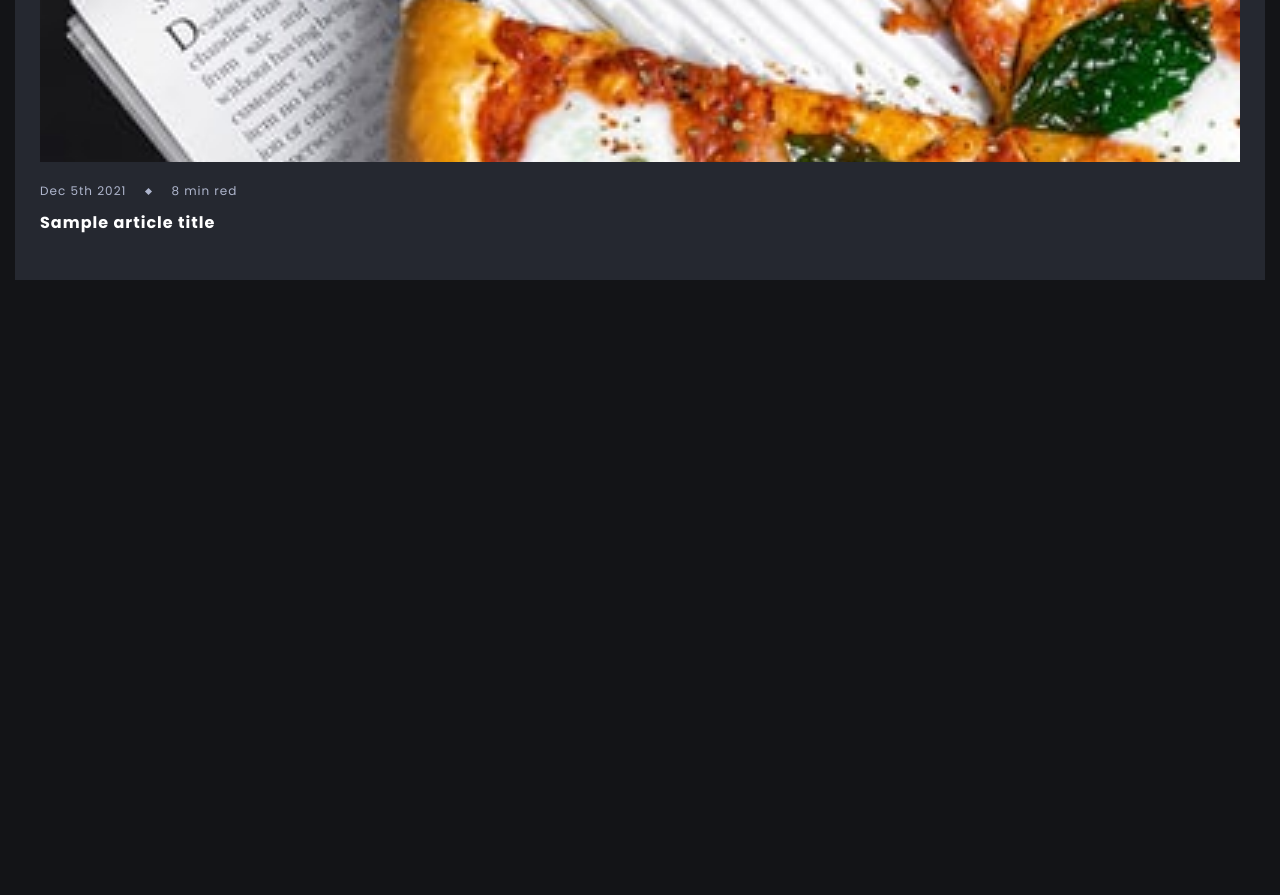
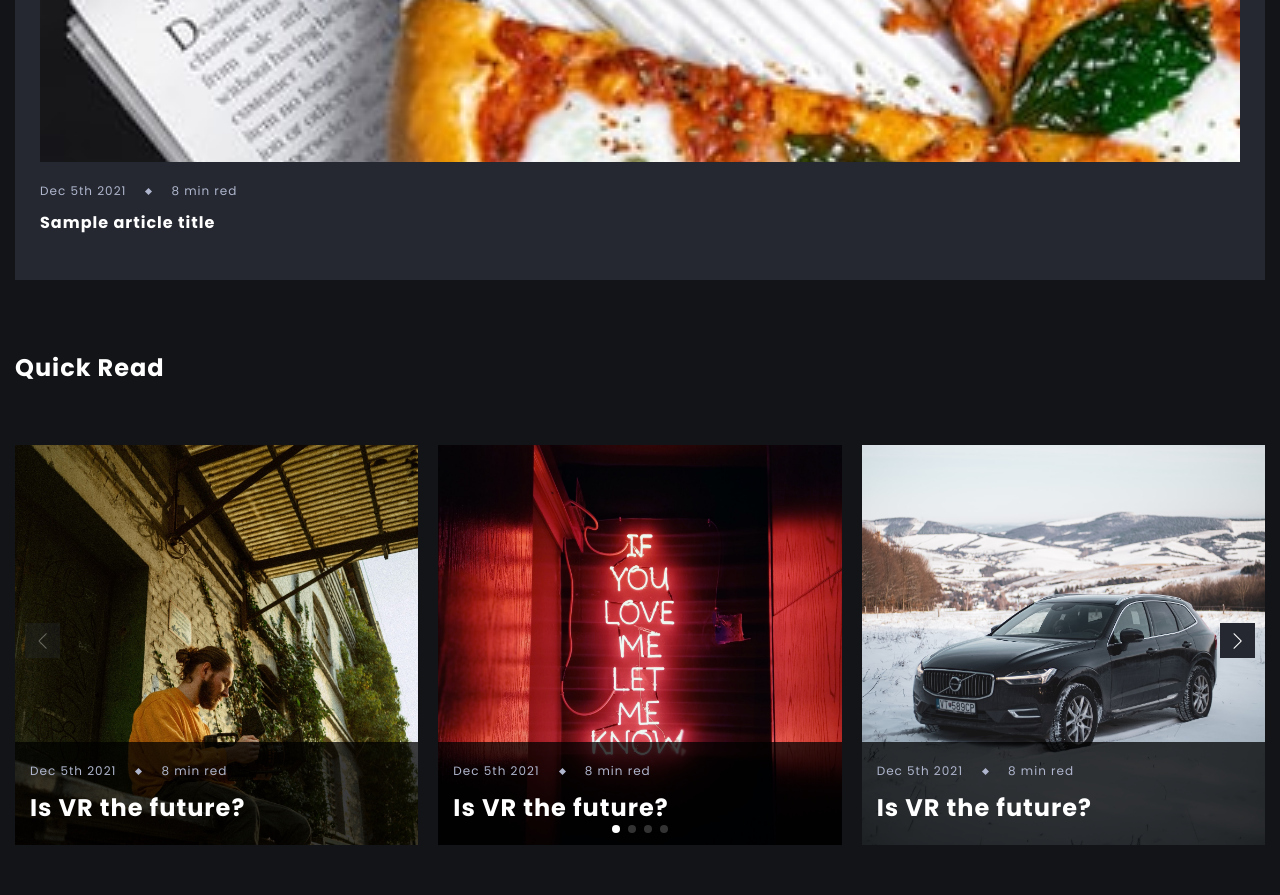
Before and after one commit to Achmad-R/Blog, a plain HTML site: page index.html in a window 1280 px wide. Shown: the part 2500-3395 px from the top of the page. Before the commit the page ends 2800 px from the top, so only its background shows below. Drawn offline with nearby package versions, Linux system fonts and the light colour scheme.

Commit message:
Add Quick Read Section

```diff
--- a/assets/css/main.css
+++ b/assets/css/main.css
@@ -443,10 +443,51 @@ body.light-theme{
 .trending-news-box:hover .article-title{
     color: var(--light-color-alt);
 }
+
 /* Quick read */
+.section-title{
+    position: relative;
+    font-size: var(--font-size-md);
+    margin-bottom: 6rem;
+}
+
+.section-title::before{
+    content: attr(data-name);
+    font-size: var(--font-size-lg);
+    text-transform: uppercase;
+    opacity: -1;
+    position: absolute;
+    top: 1.5rem;
+    left: 2rem;
+}
+
+.article.swiper-slide{
+    height: 40rem;
+}
 
 /* Quick read - Swiper */
+.swiper-wrapper{
+    height: auto;
+}
 
+.swiper-controls{
+    width: 3.5rem;
+    height: 3.5rem;
+    background-color: var(--secondary-background-color);
+}
+
+.swiper-controls::after{
+    font-size: 1.6rem;
+    color: var(--light-color);
+}
+
+.swiper-pagination{
+    bottom: .5rem !important;
+}
+
+.swiper-pagination-bullet{
+    background-color: var(--light-color);
+}
 /* Older posts */
 
 /* Popular tags */
--- a/assets/js/main.js
+++ b/assets/js/main.js
@@ -60,4 +60,24 @@ themeToggleBtn.addEventListener('click', () => {
         localStorage.removeItem('currentTheme');
     }
 });
+
 // Swiper
+const swiper = new Swiper('.swiper', {
+    slidesPerView: 1,
+    spaceBetween: 20,
+    navigation: {
+        nextEl: '.swiper-button-next',
+        prevEl: '.swiper-button-prev'
+    },
+    pagination: {
+        el: '.swiper-pagination'
+    },
+    breakpoints: {
+        700: {
+            slidesPerView: 2
+        },
+        1200: {
+            slidesPerView: 3
+        }
+    }
+});
--- a/index.html
+++ b/index.html
@@ -246,8 +246,115 @@
             </div>
         </div>
     </section>
+
     <!-- Quick read -->
+    <section class="quick-read section">
 
+        <div class="container">
+
+            <h2 class="title section-title" data-name="Quick read">Quick Read</h2>
+
+            <div class="swiper">
+                <div class="swiper-wrapper">
+
+                    <a href="#" class="article swiper-slide">
+                        <img src="./assets/images/quick_read/quick_read_1.jpg" alt="" class="article-image">
+
+                        <div class="article-data-container">
+
+                            <div class="article-data">
+                                <span>Dec 5th 2021</span>
+                                <span class="article-data-spacer"></span>
+                                <span>8 min red</span>
+                            </div>
+
+                            <h3 class="title article-title">Is VR the future?</h3>
+                       </div>
+                    </a>
+
+                    <a href="#" class="article swiper-slide">
+                        <img src="./assets/images/quick_read/quick_read_2.jpg" alt="" class="article-image">
+
+                        <div class="article-data-container">
+
+                            <div class="article-data">
+                                <span>Dec 5th 2021</span>
+                                <span class="article-data-spacer"></span>
+                                <span>8 min red</span>
+                            </div>
+
+                            <h3 class="title article-title">Is VR the future?</h3>
+                       </div>
+                    </a>
+
+                    <a href="#" class="article swiper-slide">
+                        <img src="./assets/images/quick_read/quick_read_3.jpg" alt="" class="article-image">
+
+                        <div class="article-data-container">
+
+                            <div class="article-data">
+                                <span>Dec 5th 2021</span>
+                                <span class="article-data-spacer"></span>
+                                <span>8 min red</span>
+                            </div>
+
+                            <h3 class="title article-title">Is VR the future?</h3>
+                       </div>
+                    </a>
+
+                    <a href="#" class="article swiper-slide">
+                        <img src="./assets/images/quick_read/quick_read_4.jpg" alt="" class="article-image">
+
+                        <div class="article-data-container">
+
+                            <div class="article-data">
+                                <span>Dec 5th 2021</span>
+                                <span class="article-data-spacer"></span>
+                                <span>8 min red</span>
+                            </div>
+
+                            <h3 class="title article-title">Is VR the future?</h3>
+                       </div>
+                    </a>
+
+                    <a href="#" class="article swiper-slide">
+                        <img src="./assets/images/quick_read/quick_read_5.jpg" alt="" class="article-image">
+
+                        <div class="article-data-container">
+
+                            <div class="article-data">
+                                <span>Dec 5th 2021</span>
+                                <span class="article-data-spacer"></span>
+                                <span>8 min red</span>
+                            </div>
+
+                            <h3 class="title article-title">Is VR the future?</h3>
+                       </div>
+                    </a>
+
+                    <a href="#" class="article swiper-slide">
+                        <img src="./assets/images/quick_read/quick_read_6.jpg" alt="" class="article-image">
+
+                        <div class="article-data-container">
+
+                            <div class="article-data">
+                                <span>Dec 5th 2021</span>
+                                <span class="article-data-spacer"></span>
+                                <span>8 min red</span>
+                            </div>
+
+                            <h3 class="title article-title">Is VR the future?</h3>
+                       </div>
+                    </a>
+                </div>
+
+                <div class="swiper-button-prev swiper-controls"></div>
+                <div class="swiper-button-next swiper-controls"></div>
+
+                <div class="swiper-pagination"></div>
+            </div>
+        </div>
+    </section>
     <!-- Older posts -->
 
     <!-- Popular tags -->
```
